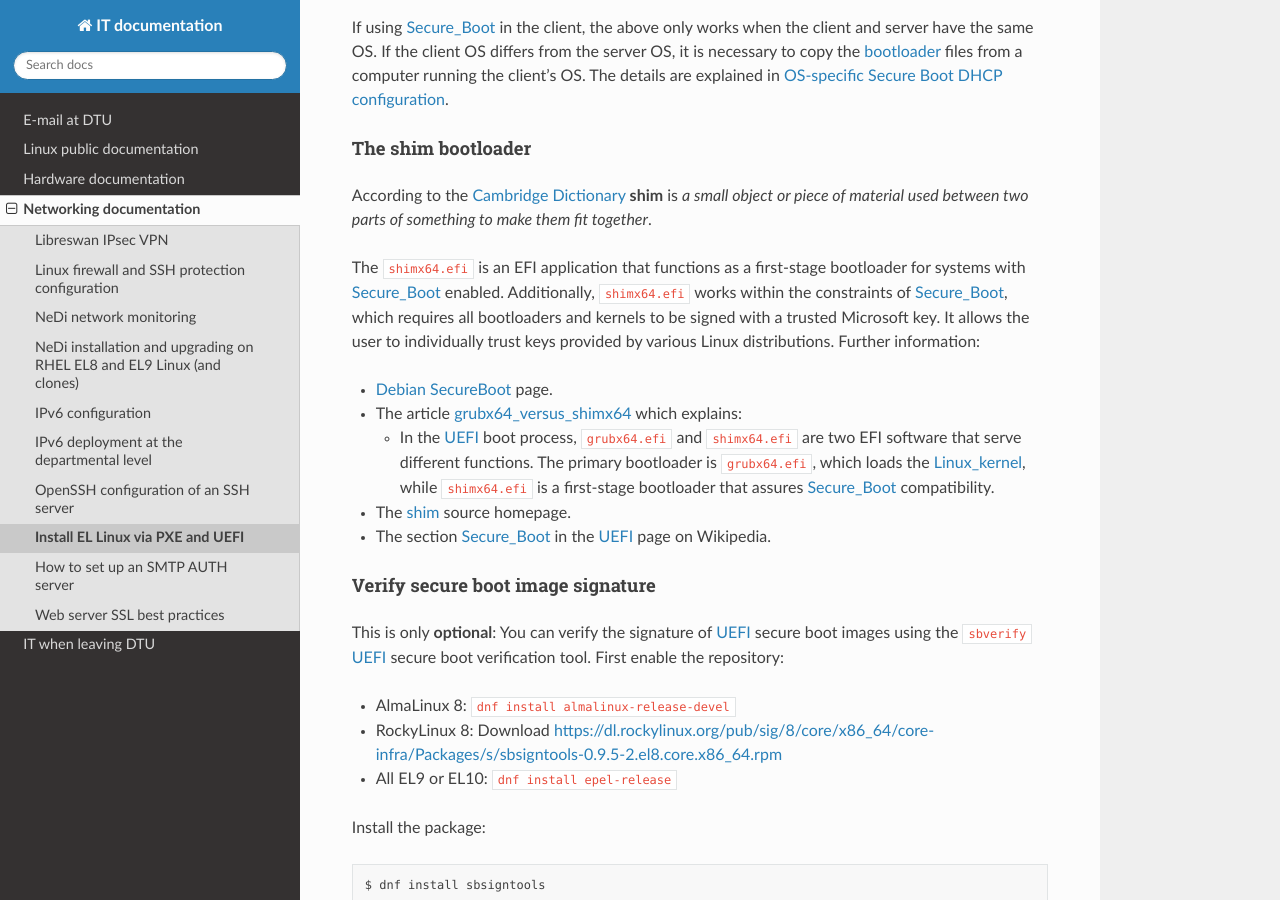
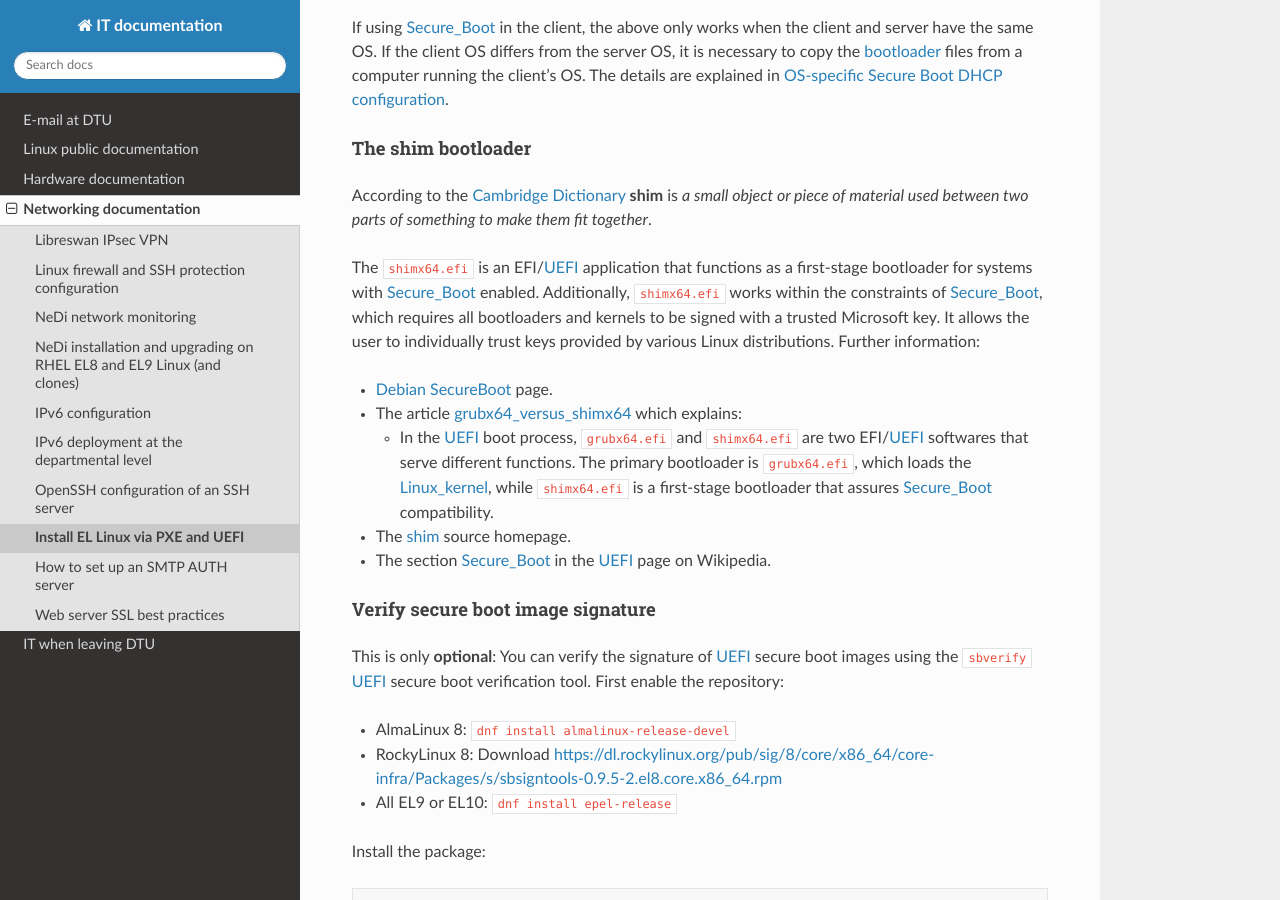
Before and after one commit to OleHolmNielsen/ITwiki, a Sphinx documentation site: the page built from docs/PXE_and_UEFI.rst, in a window 1280 px wide and 900 px high, scrolled down 5651 px. Built offline with Sphinx 7.4.7 and the Read the Docs theme 3.1.0, drawn with Linux system fonts in a browser that asks for light colours.

Commit message:
Minor edit

```diff
--- a/docs/PXE_and_UEFI.rst
+++ b/docs/PXE_and_UEFI.rst
@@ -277,7 +277,7 @@ The shim bootloader
 According to the `Cambridge Dictionary <https://dictionary.cambridge.org/dictionary/english/shim>`_ **shim** is
 *a small object or piece of material used between two parts of something to make them fit together*.
 
-The ``shimx64.efi`` is an EFI application that functions as a first-stage bootloader for systems with Secure_Boot_ enabled.
+The ``shimx64.efi`` is an EFI/UEFI_ application that functions as a first-stage bootloader for systems with Secure_Boot_ enabled.
 Additionally, ``shimx64.efi`` works within the constraints of Secure_Boot_,
 which requires all bootloaders and kernels to be signed with a trusted Microsoft key.
 It allows the user to individually trust keys provided by various Linux distributions.
@@ -286,7 +286,7 @@ Further information:
 * `Debian SecureBoot <https://wiki.debian.org/SecureBoot>`_ page.
 * The article grubx64_versus_shimx64_ which explains:
 
-  * In the UEFI_ boot process, ``grubx64.efi`` and ``shimx64.efi`` are two EFI software that serve different functions.
+  * In the UEFI_ boot process, ``grubx64.efi`` and ``shimx64.efi`` are two EFI/UEFI_ softwares that serve different functions.
     The primary bootloader is ``grubx64.efi``, which loads the Linux_kernel_,
     while ``shimx64.efi`` is a first-stage bootloader that assures Secure_Boot_ compatibility.
 
```
